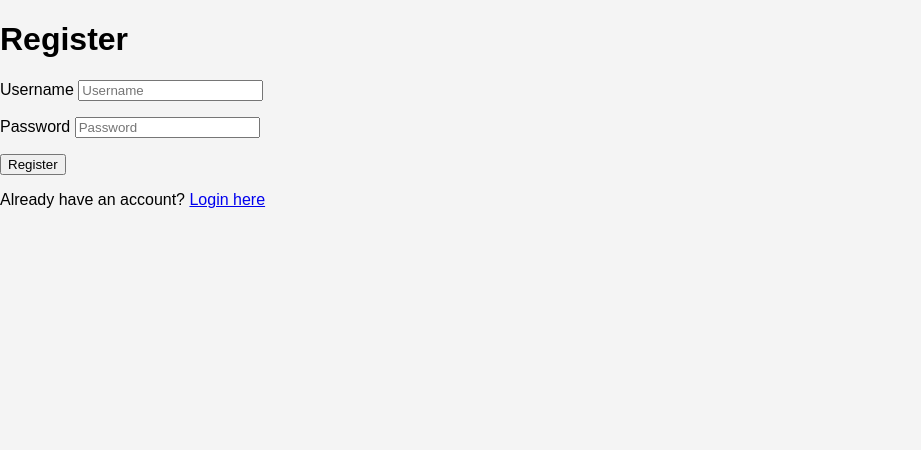
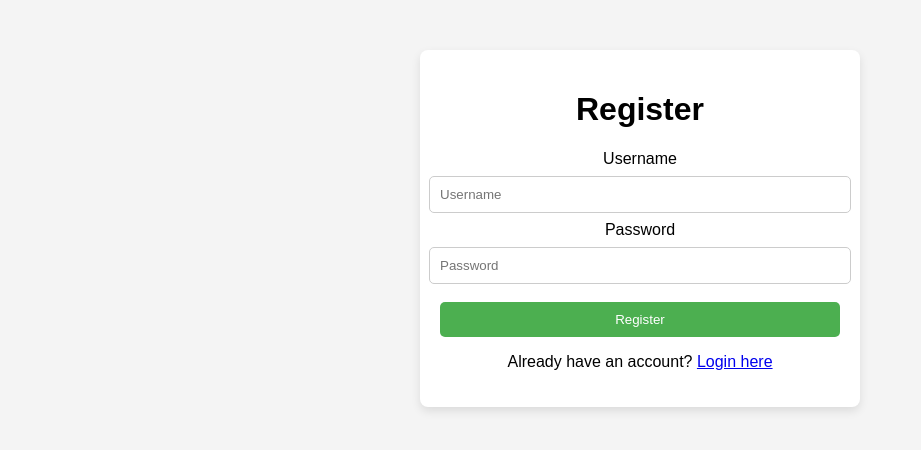
Before and after one commit to Tiko102030/GroceList, a Flask app: page /register in a window 1280 px wide. Shown: the top 450 px of the page, without its empty margins (0-921 px from the left). Run offline with Flask 3, Linux system fonts and the light colour scheme.

Commit message:
Added css styles to pages

```diff
--- a/app.py
+++ b/app.py
@@ -20,7 +20,7 @@ login_manager.login_view = 'login'
 
 @login_manager.user_loader
 def load_user(user_id):
-    return User.query.get(int(user_id))
+    return User.query.get(int(user_id)) # query.get is legacy, might need to change to session.get
 
 
 class User(db.Model, UserMixin):
--- /dev/null
+++ b/static/css/main.css
@@ -0,0 +1,52 @@
+/* General Styles */
+body {
+    font-family: Arial, sans-serif;
+    margin: 0;
+    padding: 0;
+    background-color: #f4f4f4;
+    text-align: center;
+}
+
+/* Container */
+.container {
+    max-width: 400px;
+    margin: 50px auto;
+    padding: 20px;
+    background: white;
+    box-shadow: 0px 4px 10px rgba(0, 0, 0, 0.1);
+    border-radius: 8px;
+}
+
+/* Buttons */
+.btn {
+    width: 100%;
+    padding: 10px;
+    background-color: #4CAF50;
+    color: white;
+    border: none;
+    cursor: pointer;
+    margin-top: 10px;
+    border-radius: 5px;
+    transition: 0.3s;
+}
+
+.btn:hover {
+    background-color: #45a049;
+}
+
+/* Flash Messages */
+.flash-messages p {
+    padding: 10px;
+    border-radius: 5px;
+    font-size: 14px;
+}
+
+.success {
+    background-color: #d4edda;
+    color: #155724;
+}
+
+.error {
+    background-color: #f8d7da;
+    color: #721c24;
+}
--- /dev/null
+++ b/static/css/register.css
@@ -0,0 +1,14 @@
+/* Register Page */
+.register-form {
+    display: flex;
+    flex-direction: column;
+    align-items: center;
+}
+
+.input-field {
+    width: 100%;
+    padding: 10px;
+    margin: 8px 0;
+    border: 1px solid #ccc;
+    border-radius: 5px;
+}
--- a/static/styles.css
+++ /dev/null
@@ -1,79 +0,0 @@
-/* Global styles */
-body {
-    font-family: Arial, sans-serif;
-    margin: 0;
-    padding: 0;
-    background-color: #f4f4f4;
-}
-
-.container {
-    width: 100%;
-    max-width: 1200px;
-    margin: 0 auto;
-    padding: 20px;
-}
-
-header {
-    background-color: #4CAF50;
-    color: white;
-    padding: 15px;
-    text-align: center;
-}
-
-nav {
-    background-color: #333;
-    padding: 10px;
-    text-align: center;
-}
-
-nav a {
-    color: white;
-    text-decoration: none;
-    margin: 0 15px;
-    font-size: 18px;
-}
-
-nav a:hover {
-    color: #4CAF50;
-}
-
-section.content {
-    margin-top: 20px;
-}
-
-h2 {
-    font-size: 24px;
-    margin-bottom: 10px;
-}
-
-.list {
-    background-color: white;
-    border-radius: 5px;
-    padding: 20px;
-    margin-bottom: 20px;
-}
-
-.list h3 {
-    font-size: 22px;
-    color: #333;
-}
-
-ul {
-    list-style-type: none;
-    padding-left: 0;
-}
-
-ul li {
-    padding: 5px 0;
-    font-size: 18px;
-}
-
-/* Logout button */
-a[href$='logout'] {
-    color: red;
-    font-weight: bold;
-    text-decoration: underline;
-    margin-top: 20px;
-    display: block;
-    text-align: center;
-}
--- a/templates/register.html
+++ b/templates/register.html
@@ -4,28 +4,37 @@
     <meta charset="UTF-8">
     <meta name="viewport" content="width=device-width, initial-scale=1.0">
     <title>Register</title>
-    <link rel="stylesheet" href="{{ url_for('static', filename='styles.css') }}">
+    <link rel="stylesheet" href="{{ url_for('static', filename='css/main.css') }}">
+    <link rel="stylesheet" href="{{ url_for('static', filename='css/register.css') }}">
 </head>
 <body>
+    <div class="container">
         <h1>Register</h1>
 
         <!-- Flash Messages for errors/success -->
         {% with messages = get_flashed_messages(with_categories=true) %}
             {% if messages %}
+                <div class="flash-messages">
                     {% for category, message in messages %}
                         <p class="{{ category }}">{{ message }}</p>
                     {% endfor %}
+                </div>
             {% endif %}
         {% endwith %}
 
-    <form method="POST">
+        <form method="POST" class="register-form">
             {{ form.hidden_tag() }}  <!-- CSRF Protection -->
 
-        <p>{{ form.username.label }} {{ form.username() }}</p>
-        <p>{{ form.password.label }} {{ form.password() }}</p>
-        <p>{{ form.submit() }}</p>
+            <label for="username">{{ form.username.label }}</label>
+            {{ form.username(class="input-field") }}
+
+            <label for="password">{{ form.password.label }}</label>
+            {{ form.password(class="input-field") }}
+
+            {{ form.submit(class="btn") }}
         </form>
 
         <p>Already have an account? <a href="{{ url_for('login') }}">Login here</a></p>
+    </div>
 </body>
 </html>
```
Also changed, not shown: static/css/home.css (added, +21 -0 lines), static/css/login.css (added, +14 -0 lines), templates/dashboard.html (+10 -9 lines), templates/home.html (+14 -4 lines), templates/login.html (+14 -5 lines), instance/database.db. Lines whose indentation alone changed are shown as unchanged.
